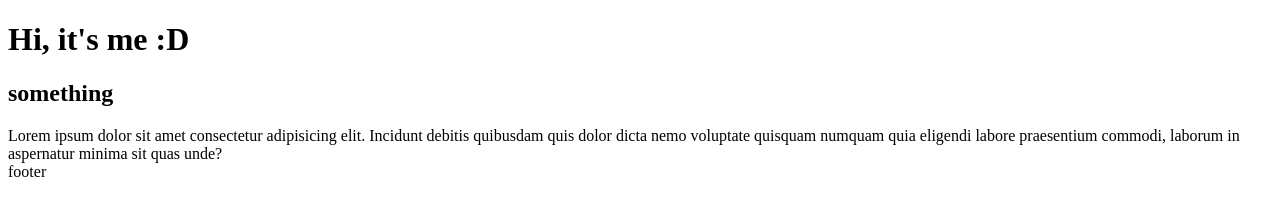
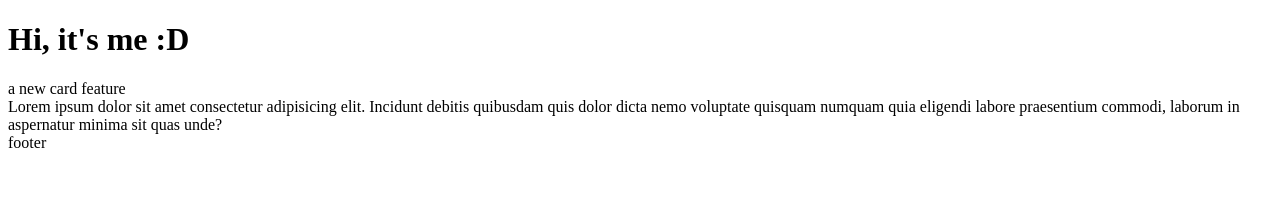
Before and after one commit to yassineenissay72/testdemo, a plain HTML site: page index.html in a window 1280 px wide. Drawn offline with Linux system fonts and the light colour scheme.

Commit message:
added card feature to index file

```diff
--- a/index.html
+++ b/index.html
@@ -8,7 +8,7 @@
 </head>
 <body>
     <h1>Hi, it's me :D</h1>
-    <h2>something</h2>
+    <div class="card">a new card feature</div>
     <span>Lorem ipsum dolor sit amet consectetur adipisicing elit. Incidunt debitis quibusdam quis dolor dicta nemo voluptate quisquam numquam quia eligendi labore praesentium commodi, laborum in aspernatur minima sit quas unde?</span>
     <footer>footer</footer>
 </body>
```
